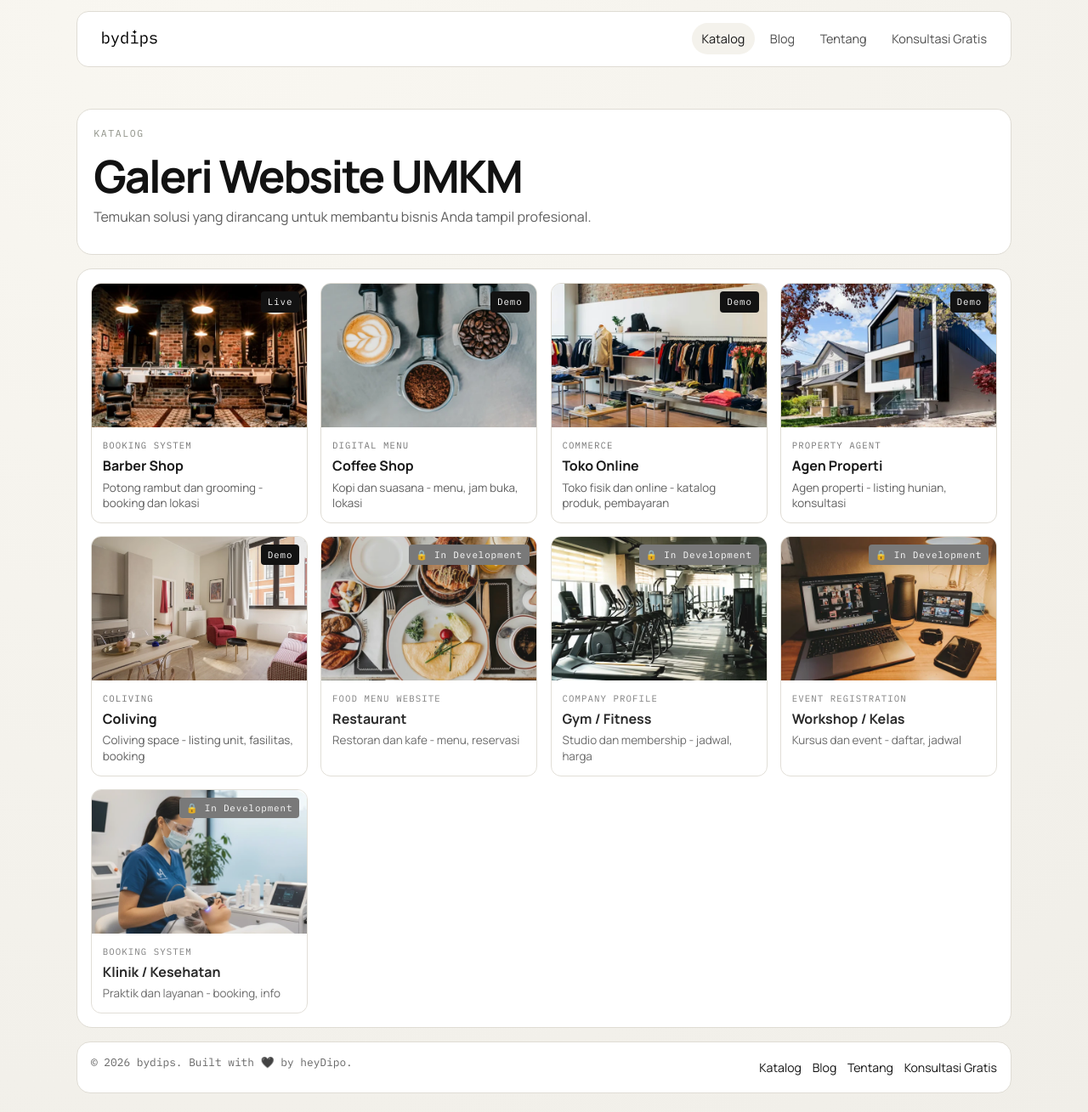
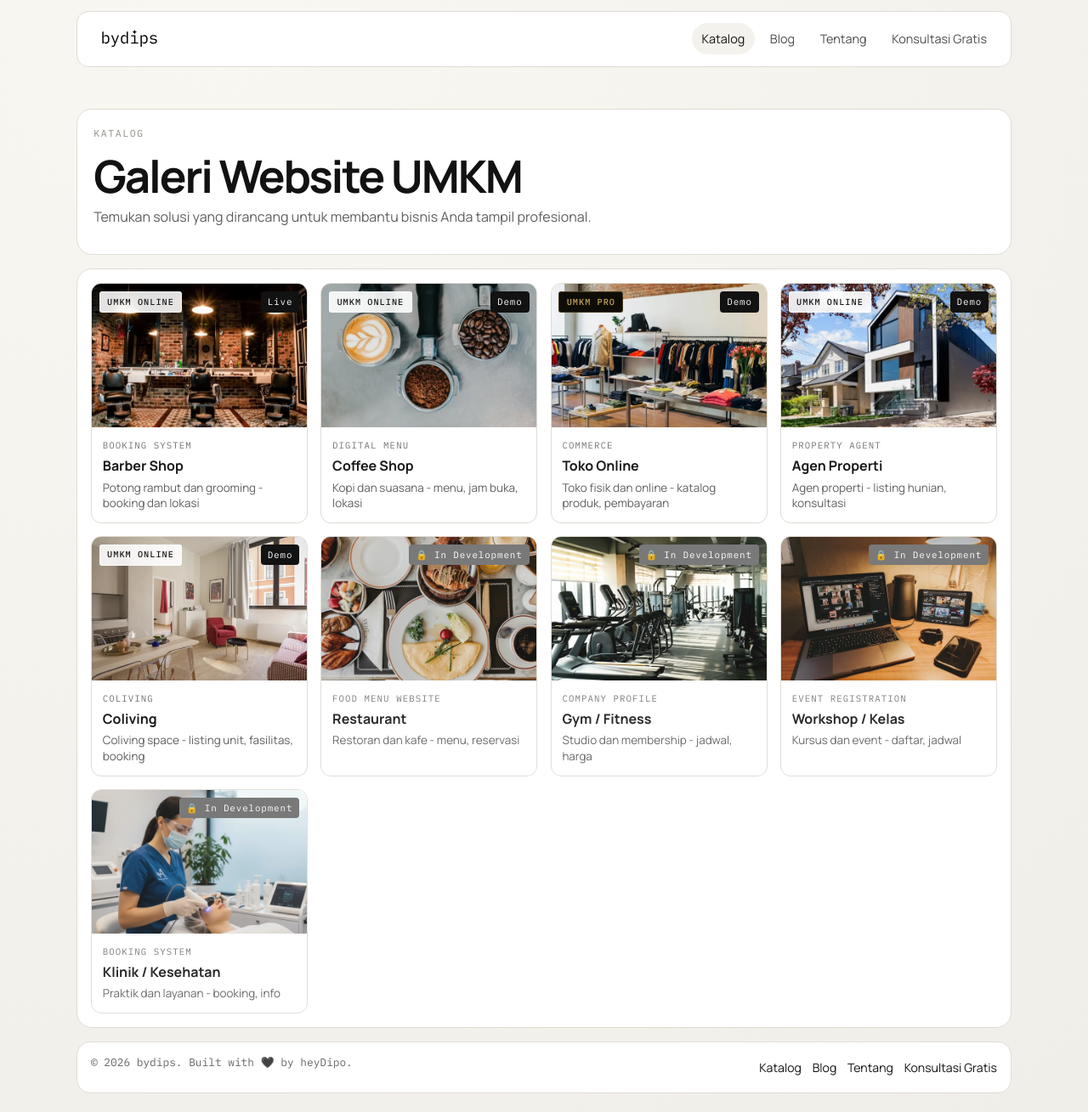
Before and after one commit to bydips/bydips.github.io, a Jekyll site: the page built from katalog.html, in a window 1280 px wide and 1309 px high. Shown: the whole window at 85% size. Built offline with Jekyll 4.4.1, drawn with Linux system fonts in a browser that asks for light colours.

Commit message:
adding new tier

```diff
--- a/css/katalog.css
+++ b/css/katalog.css
@@ -85,6 +85,33 @@
   background: #6e6e6e;
 }
 
+.katalog-card__tier {
+  position: absolute;
+  top: 0.55rem;
+  left: 0.55rem;
+  font-family: var(--mono);
+  font-size: 0.64rem;
+  font-weight: 500;
+  letter-spacing: 0.1em;
+  text-transform: uppercase;
+  padding: 0.22rem 0.52rem;
+  border-radius: 3px;
+}
+
+.katalog-card__tier--pro {
+  background: #0f0c06;
+  color: #c9a55a;
+  border: 1px solid rgba(201, 165, 90, 0.3);
+}
+
+.katalog-card__tier--online {
+  background: rgba(255, 255, 255, 0.88);
+  color: #1a1a1a;
+  border: 1px solid rgba(255, 255, 255, 0.55);
+  backdrop-filter: blur(6px);
+  -webkit-backdrop-filter: blur(6px);
+}
+
 .katalog-card__meta {
   padding: 0.8rem;
 }
--- a/katalog.html
+++ b/katalog.html
@@ -55,6 +55,7 @@ permalink: /katalog/
             <a href="/katalog/barber-shop/" target="_blank" rel="noopener noreferrer"class="katalog-card katalog-card--live">
               <div class="katalog-card__thumb">
                 <img src="/assets/images/katalog/katalog-website-barber-shop.webp" alt="Barber shop" width="600" height="400" loading="lazy" />
+                <span class="katalog-card__tier katalog-card__tier--online">UMKM Online</span>
                 <span class="katalog-card__badge">Live</span>
               </div>
               <div class="katalog-card__meta">
@@ -67,6 +68,7 @@ permalink: /katalog/
             <a href="/katalog/coffee-shop/" target="_blank" rel="noopener noreferrer" class="katalog-card katalog-card--live">
               <div class="katalog-card__thumb">
                 <img src="/assets/images/katalog/katalog-website-coffee-shop.webp" alt="Coffee shop" width="600" height="400" loading="lazy" />
+                <span class="katalog-card__tier katalog-card__tier--online">UMKM Online</span>
                 <span class="katalog-card__badge">Demo</span>
               </div>
               <div class="katalog-card__meta">
@@ -79,6 +81,7 @@ permalink: /katalog/
             <a href="/katalog/fashion-shop/" target="_blank" rel="noopener noreferrer" class="katalog-card katalog-card--live">
               <div class="katalog-card__thumb">
                 <img src="/assets/images/katalog/katalog-website-online-shop.webp" alt="Fashion shop" width="600" height="400" loading="lazy" />
+                <span class="katalog-card__tier katalog-card__tier--pro">UMKM Pro</span>
                 <span class="katalog-card__badge">Demo</span>
               </div>
               <div class="katalog-card__meta">
@@ -91,6 +94,7 @@ permalink: /katalog/
              <a href="/katalog/property-agent/" target="_blank" rel="noopener noreferrer" class="katalog-card katalog-card--live">
               <div class="katalog-card__thumb">
                 <img src="/assets/images/katalog/katalog-website-listing-property.webp" alt="Property Agent" width="600" height="400" loading="lazy" />
+                <span class="katalog-card__tier katalog-card__tier--online">UMKM Online</span>
                 <span class="katalog-card__badge">Demo</span>
               </div>
               <div class="katalog-card__meta">
@@ -103,6 +107,7 @@ permalink: /katalog/
             <a href="/katalog/coliving/" target="_blank" rel="noopener noreferrer" class="katalog-card katalog-card--live">
               <div class="katalog-card__thumb">
                 <img src="/assets/images/katalog/katalog-website-coliving.webp" alt="Coliving" width="600" height="400" loading="lazy" />
+                <span class="katalog-card__tier katalog-card__tier--online">UMKM Online</span>
                 <span class="katalog-card__badge">Demo</span>
               </div>
               <div class="katalog-card__meta">
```
